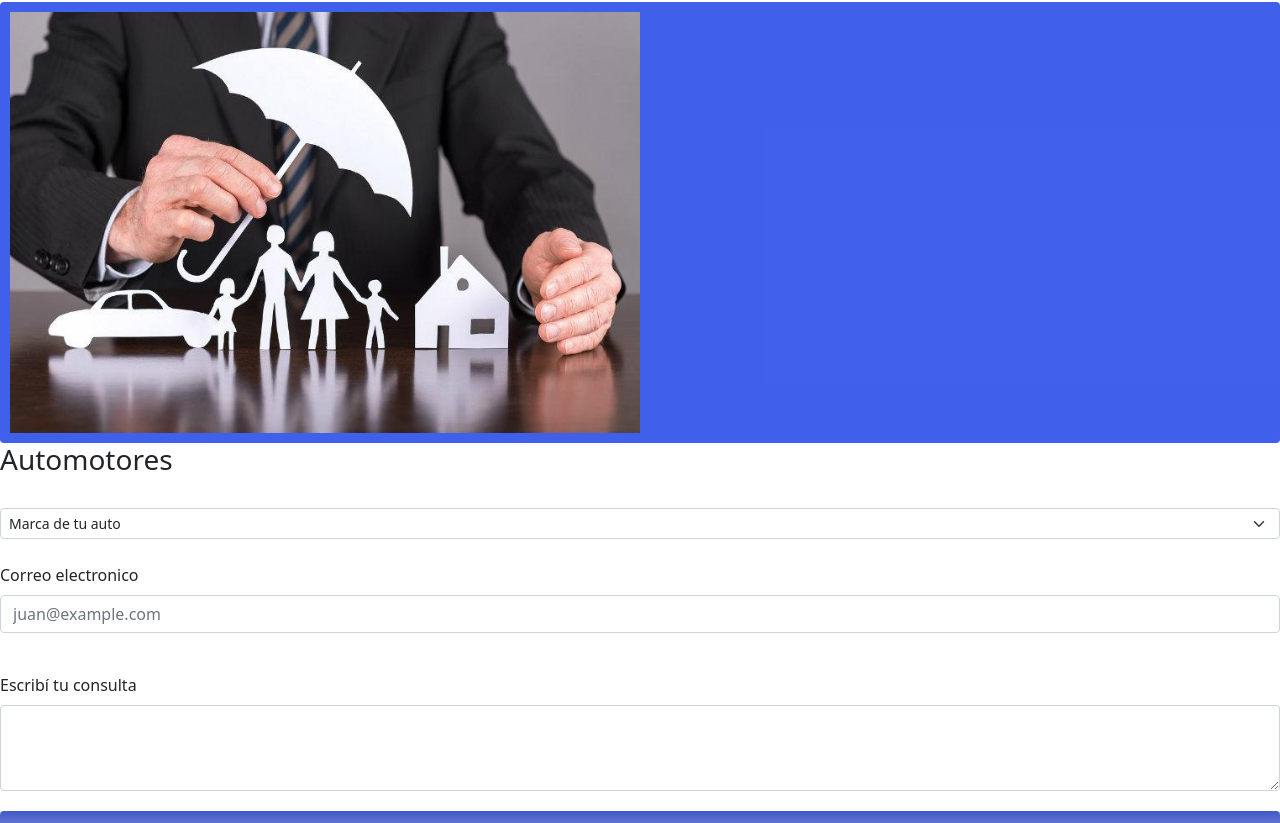
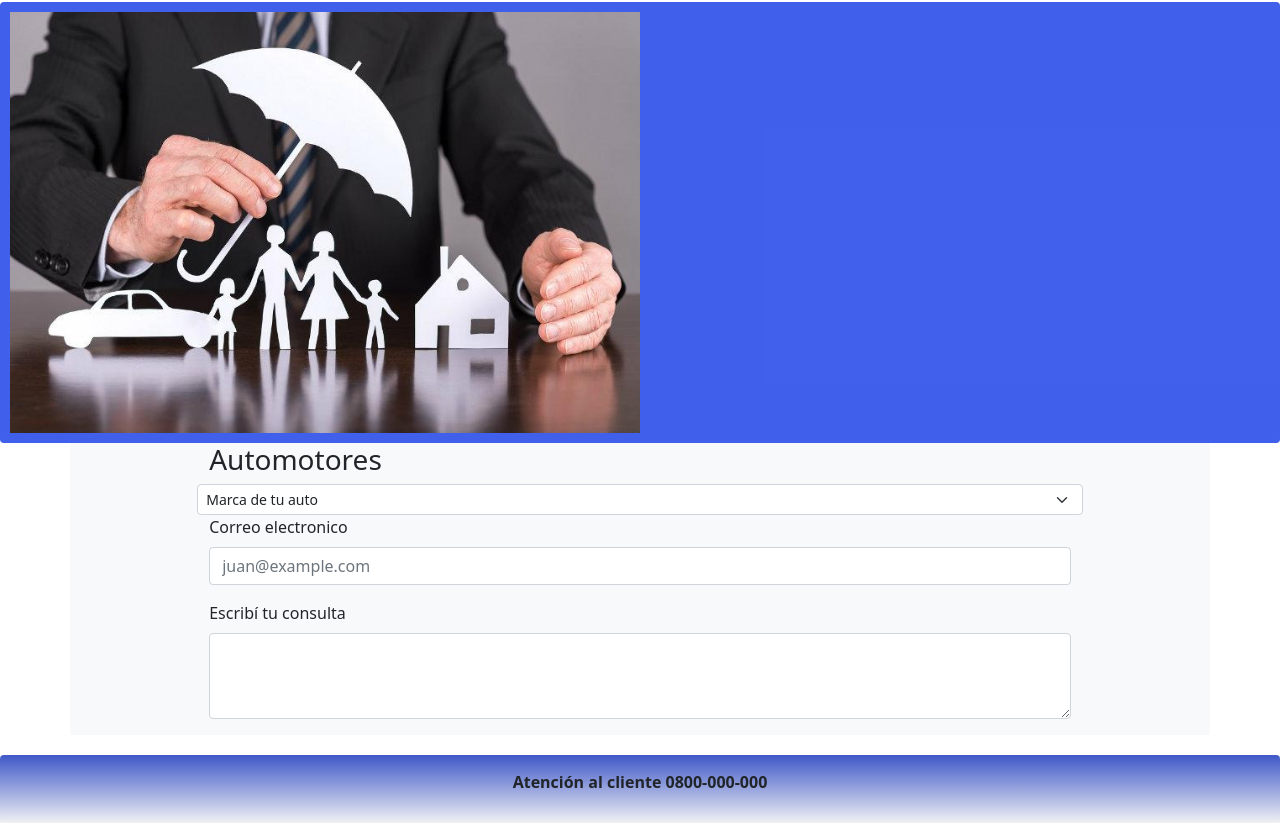
Before and after one commit to TomasIanno/Idea---Iannopollo-Pagani, a plain HTML site: page pages/Cotizador.html in a window 1280 px wide. Shown: the part 126-949 px from the top of the page. Drawn offline with nearby package versions, Linux system fonts and the light colour scheme.

Commit message:
se modifica el bootstrap del cotizador para centrar el formulario y agregar un bg

```diff
--- a/pages/Cotizador.html
+++ b/pages/Cotizador.html
@@ -49,7 +49,9 @@
     </div>
     <div class="parrafosPrincipales"><img src="/img/Seguros-2.jpeg" alt="">
     </div>
-    <h3>Automotores</h2>
+    <div class="container bg-light">
+        <div class="row">
+    <h3>Automotores</h3>
 
         <br>
           <select class="form-select form-select-sm" aria-label=".form-select-sm example">
@@ -68,6 +70,7 @@
             <label for="exampleFormControlTextarea1" class="form-label">Escribí tu consulta</label>
             <textarea class="form-control" id="exampleFormControlTextarea1" rows="3"></textarea>
           </div>
+        </div></div>
     <!--test
         <form class="formCotizador" action="" method="" enctype="">
             <label for="Marca"></label>
```
